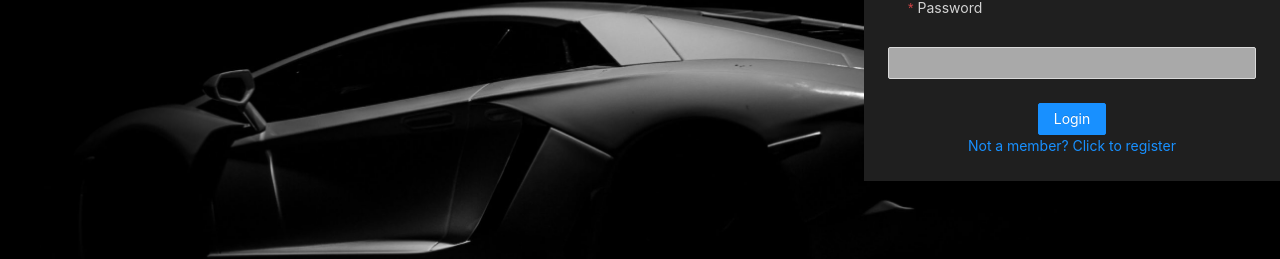
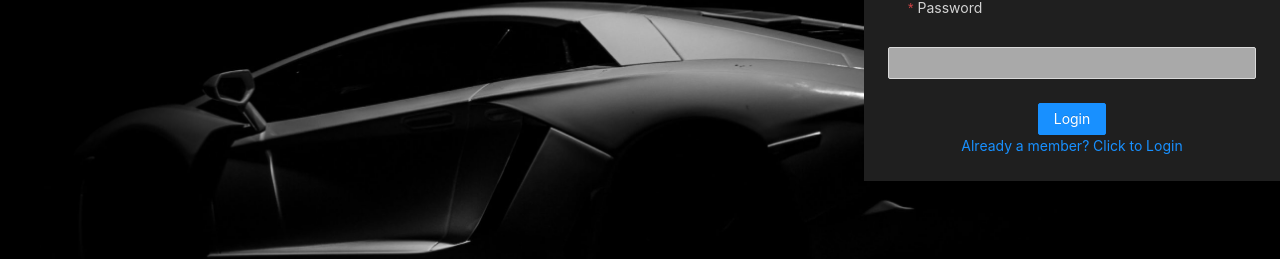
Before and after one commit to HONGKAI123/CMPE195F-CAR_RENTAL, a React (Create React App) app in the folder frontend/: page /register in a window 1280 px wide. Shown: the part 523-782 px from the top of the page. Built offline with nearby package versions, Linux system fonts and the light colour scheme.

Commit message:
fixed registered page

```diff
--- a/frontend/src/pages/Register.js
+++ b/frontend/src/pages/Register.js
@@ -28,7 +28,7 @@ function Register() {
 
                 <Button type="primary" className='btn1'>Login</Button>
                 <div>
-                <a href='./Register'>Not a member? Click to register</a>
+                <a href='./login'>Already a member? Click to Login</a>
                 </div>
             </Form>
             </Col>
```
